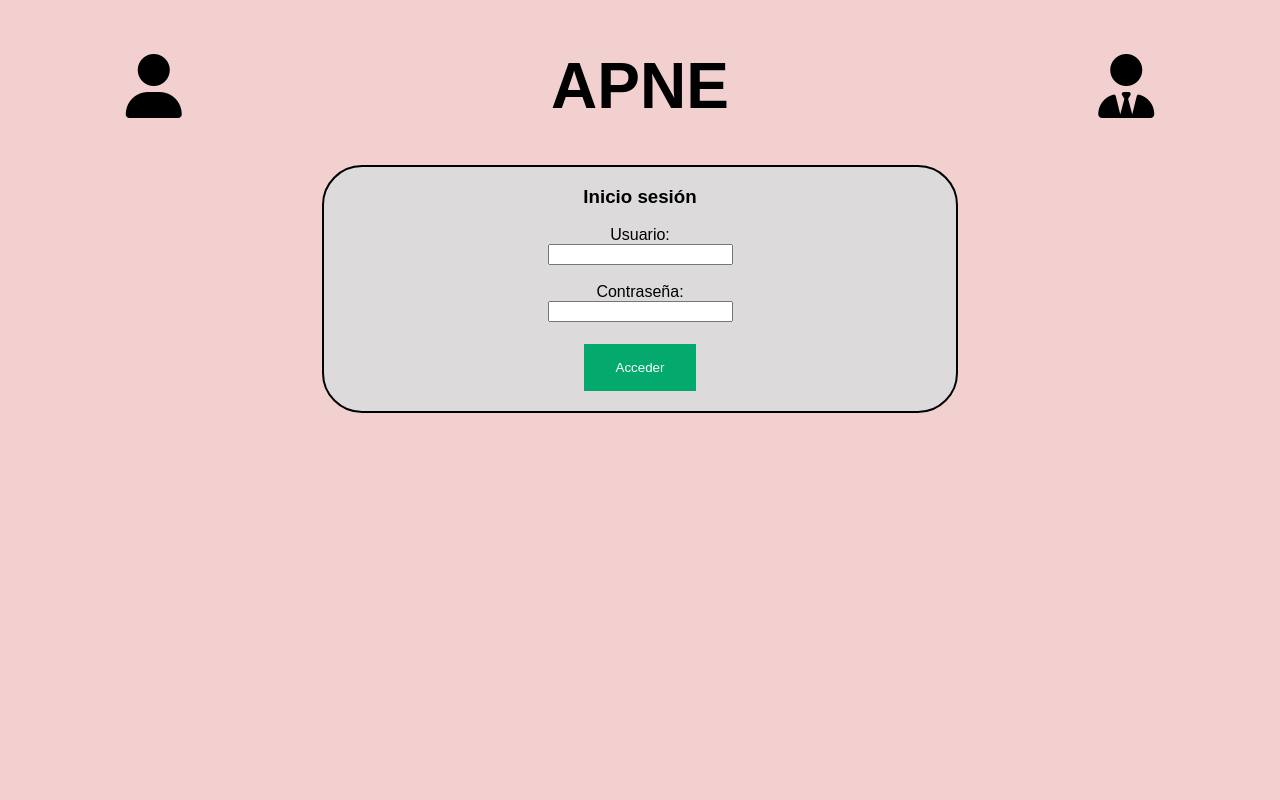
After one commit to albertollamas-GII/DGP, a Django app: template todoApp/templates/todoApp/login.html in a window 1280 px wide. The commit adds this page. Run offline with Django 3.2, Linux system fonts and the light colour scheme; the template is opened without the code that fills it, so the values that code supplies are empty; some libraries are stand-ins or nearby versions.

Commit message:
Logins prueba

```diff
--- a/todoApp/templates/todoApp/index.html
+++ b/todoApp/templates/todoApp/index.html
@@ -1,6 +1,6 @@
 <style>
 	body{
-		background-color: bisque;
+		background-color: rgb(255, 196, 196);
 		font-family: 'Work Sans', sans-serif;
 	}
 
--- /dev/null
+++ b/todoApp/templates/todoApp/login.html
@@ -0,0 +1,88 @@
+<style>
+	body{
+		background-color: rgb(242, 208, 208);
+		font-family: 'Work Sans', sans-serif;
+	}
+
+	.cabecera{
+		display: flex;
+		align-items: center;
+		text-align: center;
+        height: 20%;
+	}
+
+	h1 {
+		font-size: 4em;
+		width: 70%;
+		align-items: center;
+	}
+
+    .contenedor-icono {
+        width: 30%;
+    }
+
+    i {
+        font-size: 4em;
+    }
+
+    i:hover {
+        color: rgb(3, 15, 255);
+    }
+
+    .formulario {
+        height: 80%;
+        align-items: center;
+    }
+
+    .contenido {
+        border: 2px solid rgb(0, 0, 0);
+        border-radius: 40px;
+        background-color: rgb(220, 218, 218);
+        margin-left: auto;
+        margin-right: auto;
+        width: 50%;
+        text-align: center;
+    }
+
+    input[type=submit] {
+        background-color: #04AA6D;
+        color: white;
+        padding: 16px 32px;
+        text-decoration: none;
+        margin: 4px 2px;
+        border: none;
+    }
+</style>
+
+<head>
+    <script src="https://kit.fontawesome.com/5a852abedd.js" crossorigin="anonymous"></script>
+</head>
+
+<body>
+
+<div class = "cabecera">
+    <div class = "contenedor-icono">
+        <i class="fa-solid fa-user"></i>
+    </div>
+	<h1>APNE</h1>
+    <div class = "contenedor-icono">
+        <i class="fa-solid fa-user-tie"></i>
+    </div>
+</div>
+
+<div class = "formulario">
+    <div class = "contenido">
+        <h3>Inicio sesión</h3>
+        <form>
+            <label for="user">Usuario:</label><br>
+            <input type="text" id="user" name="user"><br><br>
+
+            <label for="pwd">Contraseña:</label><br>
+            <input type="password" id="pwd" name="pwd"><br><br>
+
+            <input type="submit" value="Acceder">
+        </form>
+    </div>
+</div>
+
+</body>
```
Also changed, not shown: todoApp/templates/todoApp/login2.html (added, +122 -0 lines), static/laura.jpg (added), static/marcos.jpg (added), static/paco.jpg (added), 1 other file.
